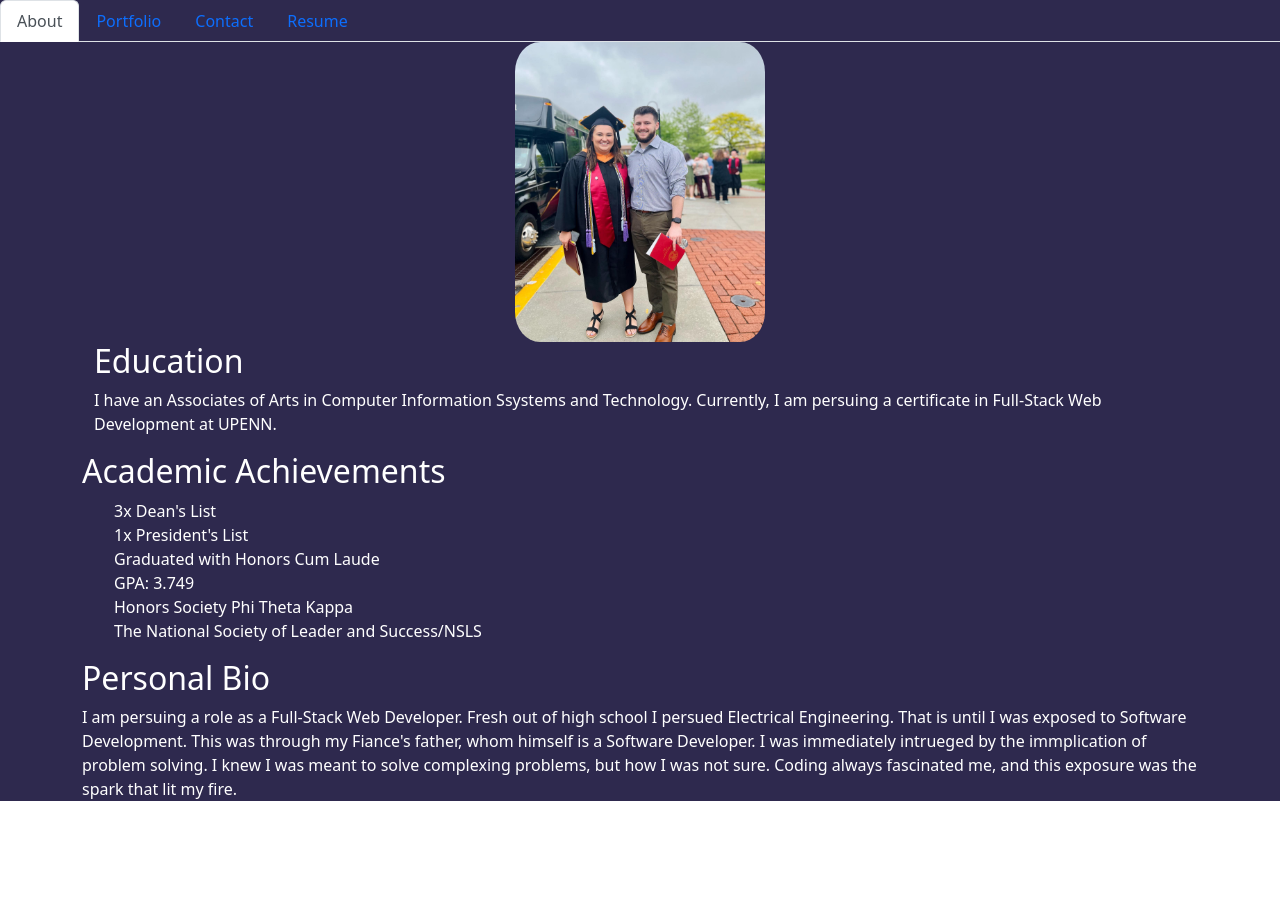
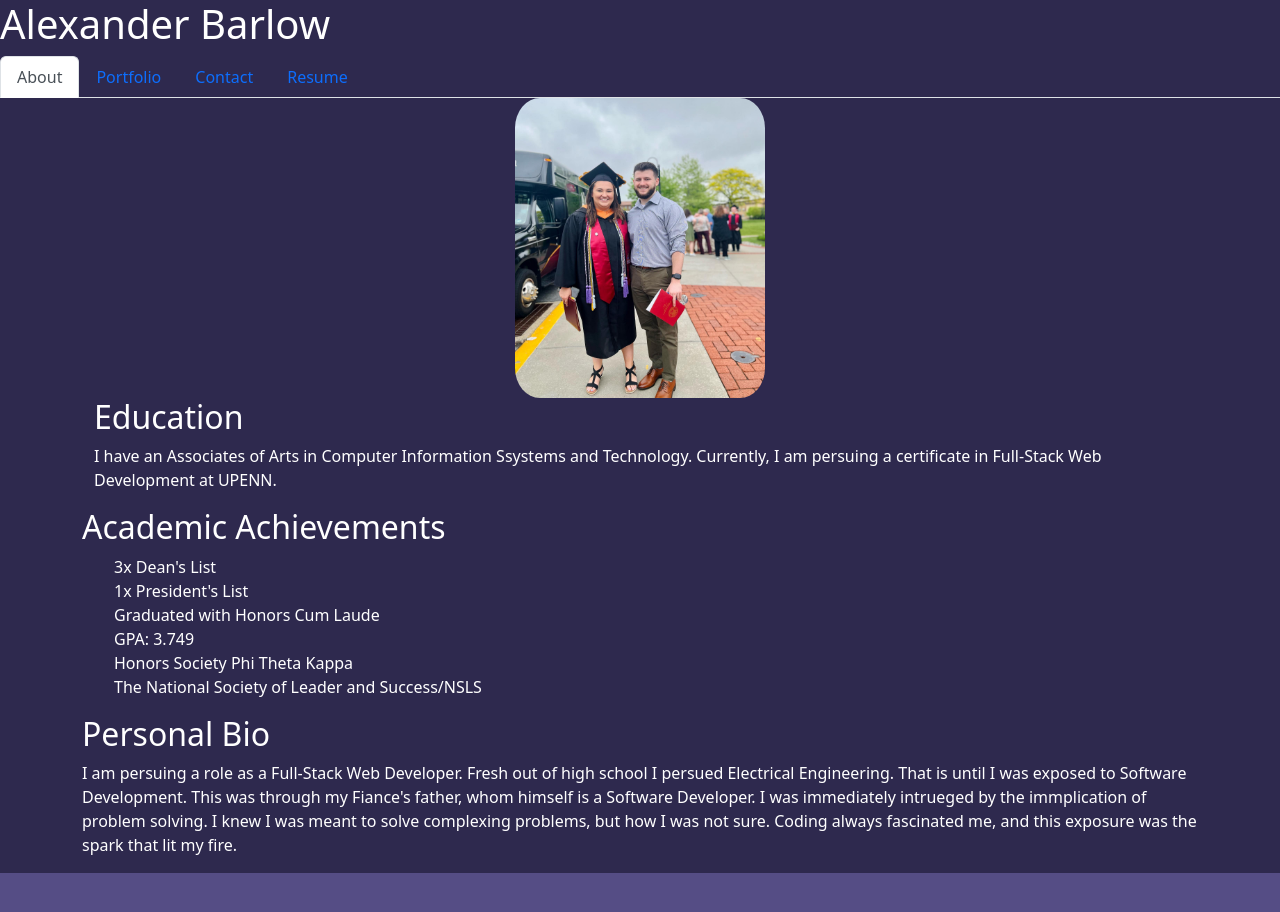
Before and after one commit to AlexanderBarlow/react-portfolio, a React (Create React App) app: page / in a window 1280 px wide. Shown: the top 912 px of the page. Before the commit the page ends 817 px from the top, so only its background shows below. Built offline with nearby package versions, Linux system fonts and the light colour scheme.

Commit message:
continued to add styling to the webpage

```diff
--- a/package.json
+++ b/package.json
@@ -8,6 +8,7 @@
     "@testing-library/react": "^13.4.0",
     "@testing-library/user-event": "^13.5.0",
     "bootstrap": "^5.2.3",
+    "gh-pages": "^5.0.0",
     "react": "^18.2.0",
     "react-dom": "^18.2.0",
     "react-scripts": "5.0.1",
--- a/src/App.js
+++ b/src/App.js
@@ -7,7 +7,8 @@ import Footer from './components/Footer';
 const styles = {
     page: {
       background: "#2E294E",
-      color: '#FFF'
+      color: '#FFF',
+      height: '100%'
     }
 }
 
--- a/src/components/Footer.js
+++ b/src/components/Footer.js
@@ -1,14 +1,25 @@
 import React from 'react';
-import "../styles/Footer.css"
+import "../styles/Footer.css";
 
-function Footer() {
-    return (
-        <div className='footer'>
-            <a href='https://github.com/alexanderbarlow' target='_blank'><i class='fa-brands fa-github'></i></a>
-            <a href='https://www.linkedin.com/in/alexanderlbarlow/' target='_blank'><i class='fab fa-linkedin-in'></i></a>
-            <a href='mailto:alexanderbarlow7@gmail.com'><i class='fa fa-envolope' aria-hidden='true'></i></a>
-        </div>
-    )
+const styles = {
+    footer: {
+        display: 'flex',
+        flexWrap: 'wrap',
+        justifyContent: 'center',
+        background: '#554D85',
+        height: '20vh'
+    },
+    padding: {
+        padding: '20px 20px 0 0',
+    }
 }
 
-export default Footer;
+export default function Footer() {
+    return (
+        <div style={styles.footer}>
+            <a href='https://github.com/alexanderbarlow' target='blank'><i style={styles.padding} class='fa-brands fa-github'></i></a>
+            <a href='https://www.linkedin.com/in/alexanderlbarlow/' target='_lank'><i style={styles.padding} class='fab fa-linkedin-in'></i></a>
+            <a href='mailto:alexanderbarlow7@gmail.com'><i style={styles.padding} class='fa fa-envolope' aria-hidden='true'></i></a>
+        </div>
+    );
+}
--- a/src/components/Header.js
+++ b/src/components/Header.js
@@ -5,6 +5,15 @@ import Contact from './pages/Contact';
 import Portfolio from './pages/Portfolio';
 import Resume from  './pages/Resume';
 import '../styles/Header.css';
+
+const styles = {
+    name: {
+        justifyContent: 'center'
+    },
+    display: {
+
+    }
+}
 
 //React.Activity24
 export default function Header() {
@@ -28,7 +37,8 @@ export default function Header() {
     const handlePageChange = (page) => setCurrentPage(page);
 
     return (
-        <div>
+        <div style={styles.display}>
+            <h1 style={styles.name}>Alexander Barlow</h1>
                 <Navigation currentPage={currentPage} handlePageChange={handlePageChange} />
                 {renderPage()}
         </div>
```
Also changed, not shown: 1 other file (tests, documents, lock files or other folders).
